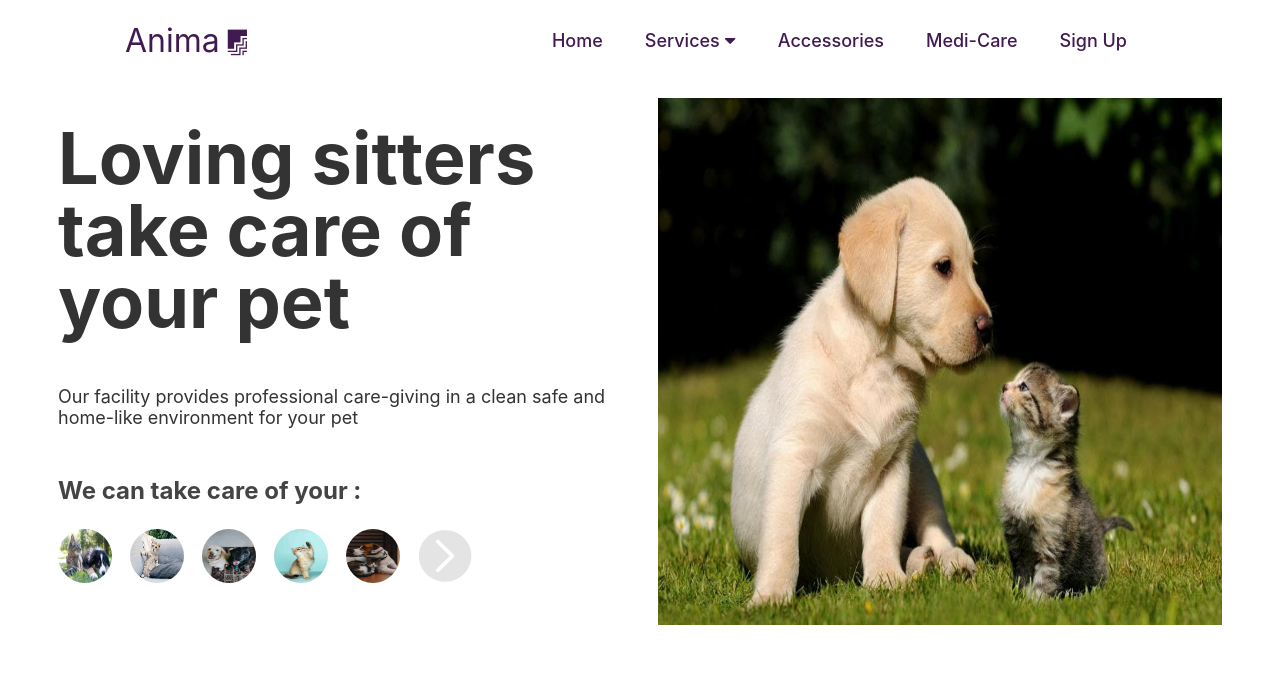
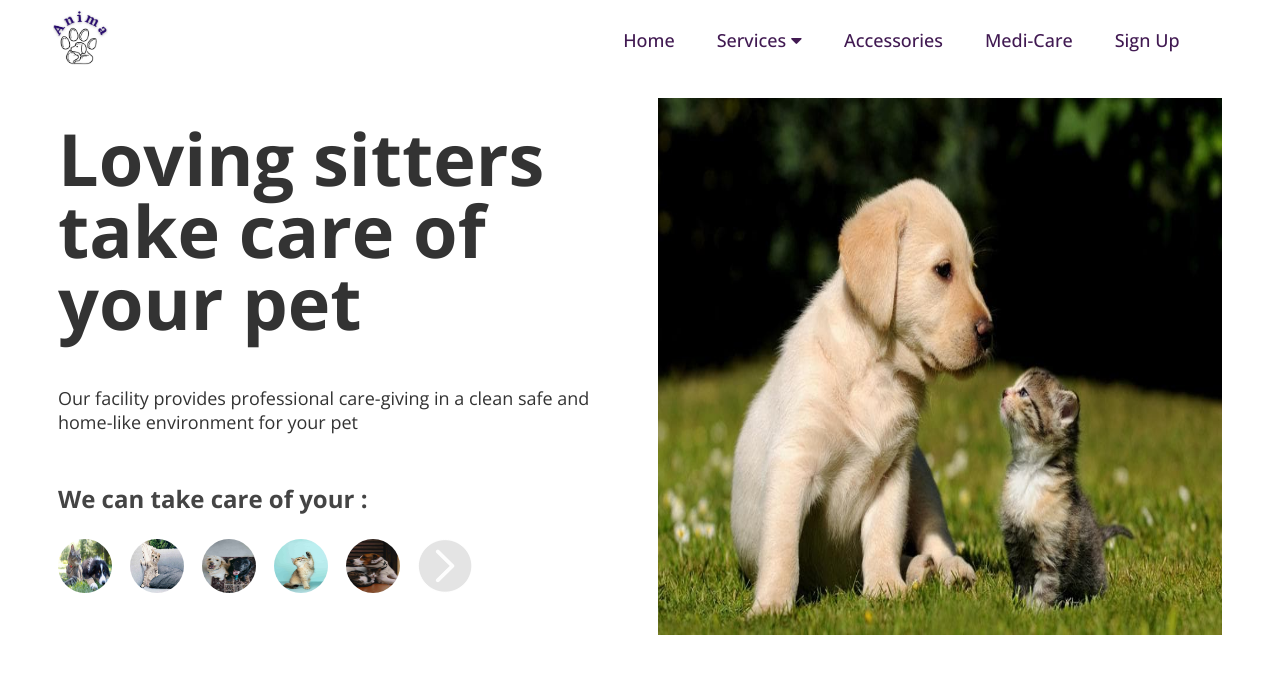
Before and after one commit to Devrangasamy/Anima, a React (Create React App) app in the folder client/: page / in a window 1280 px wide. Shown: the top 674 px of the page. Built offline with nearby package versions, Linux system fonts and the light colour scheme.

Commit message:
Addition

```diff
--- a/client/public/index.html
+++ b/client/public/index.html
@@ -10,10 +10,7 @@
       content="Web site created using create-react-app"
     />
     <link rel="apple-touch-icon" href="%PUBLIC_URL%/logo192.png" />
-    <!--
-      manifest.json provides metadata used when your web app is installed on a
-      user's mobile device or desktop. See https://developers.google.com/web/fundamentals/web-app-manifest/
-    -->
+
     <link rel="manifest" href="%PUBLIC_URL%/manifest.json" />
 
     <link
@@ -22,35 +19,25 @@
       integrity="sha384-B4dIYHKNBt8Bc12p+WXckhzcICo0wtJAoU8YZTY5qE0Id1GSseTk6S+L3BlXeVIU"
       crossorigin="anonymous"
     />
+
     <link rel="preconnect" href="https://fonts.googleapis.com" />
+    <link rel="preconnect" href="https://fonts.gstatic.com" crossorigin />
+    <link
+      href="https://fonts.googleapis.com/css2?family=Open+Sans:wght@300;400;500;600;700&display=swap"
+      rel="stylesheet"
+    />
+
+    <!-- <link rel="preconnect" href="https://fonts.googleapis.com" />
     <link rel="preconnect" href="https://fonts.gstatic.com" crossorigin />
     <link
       href="https://fonts.googleapis.com/css2?family=PT+Sans:ital,wght@0,400;0,700;1,400&family=Roboto:wght@400;500;700&display=swap"
       rel="stylesheet"
-    />
-    <!--
-      Notice the use of %PUBLIC_URL% in the tags above.
-      It will be replaced with the URL of the `public` folder during the build.
-      Only files inside the `public` folder can be referenced from the HTML.
+    /> -->
 
-      Unlike "/favicon.ico" or "favicon.ico", "%PUBLIC_URL%/favicon.ico" will
-      work correctly both with client-side routing and a non-root public URL.
-      Learn how to configure a non-root public URL by running `npm run build`.
-    -->
     <title>Anima</title>
   </head>
   <body>
     <noscript>You need to enable JavaScript to run this app.</noscript>
     <div id="root"></div>
-    <!--
-      This HTML file is a template.
-      If you open it directly in the browser, you will see an empty page.
-
-      You can add webfonts, meta tags, or analytics to this file.
-      The build step will place the bundled scripts into the <body> tag.
-
-      To begin the development, run `npm start` or `yarn start`.
-      To create a production bundle, use `npm run build` or `yarn build`.
-    -->
   </body>
 </html>
--- a/client/src/App.css
+++ b/client/src/App.css
@@ -2,4 +2,5 @@
   margin:0;
   padding:0;
   /* font-family: 'PT Sans', sans-serif; */
+  font-family: 'Open Sans', sans-serif;
 }
--- a/client/src/components/Doctor/Doctorbody.css
+++ b/client/src/components/Doctor/Doctorbody.css
@@ -1,66 +1,62 @@
-*{
+* {
   padding: 0;
   margin: 0;
   box-sizing: border-box;
 }
-.grid-2{
+.grid-2 {
   display: grid;
   grid-template-columns: 1fr 2fr;
 }
 
-.doctor-container{
+.doctor-container {
   display: grid;
   grid-template-columns: 1.5fr 1fr;
-    margin: 18px ;
+  margin: 18px;
   border-radius: 100px;
   cursor: pointer;
 
   /* background-color: red; */
-
-
 }
-.doctor-container:hover{
+.doctor-container:hover {
   transform: scale(1.01);
-    transition: 1.2s;
+  transition: 0.2s;
 }
 /* 2container*/
-.doctor-details-container{
-
+.doctor-details-container {
   padding: 18px 18px 0px;
   background-color: rgb(224, 230, 230);
-    border-radius: 15px 0px 0px 15px;
+  /* border-radius: 15px 0px 0px 15px; */
 }
 
-.personaldetails-container{
+.personaldetails-container {
   margin-top: 24px;
-
 }
-.personaldetails-container p{
+.personaldetails-container p {
   color: #2c003f;
 }
 
-.inside-personal{
-    margin:6px 0;
+.inside-personal {
+  padding: 4.5px 0;
 }
-.doctor-name{
+.doctor-name {
   color: #2c003f;
   font-size: 32px;
   font-weight: bold;
 }
 
-.doctor-speciailzation{
+.doctor-speciailzation {
   color: #2c003f;
 }
 
-.doctor-features{
+.doctor-features {
   font-size: 20px;
   color: #2c003f;
 }
-.doc-address p{
+.doc-address p {
   color: rgb(224, 230, 230);
   padding: 8px;
 }
-.doc-address{
+.doc-address {
   font-family: inherit;
   font-weight: normal;
   font-style: normal;
@@ -69,13 +65,15 @@
   /* border-radius: 50px; */
 }
 /*  2container*/
-.doctor-image-container{
+.doctor-image-container {
     width: 400px;
     height: auto;
     overflow: hidden;
     border-radius: 0px 15px 15px 0px;
 }
-    .doctor-image{
+.doctor-image {
+    /* width: 100%;
+    height: 100%; */
   width: 400px;
   height: 450px;
   overflow: hidden;
--- a/client/src/components/Doctor/Doctorbody.js
+++ b/client/src/components/Doctor/Doctorbody.js
@@ -20,12 +20,13 @@ export const Doctorbody = () => {
   // console.log(datalist);
 
   const lists = datalist.map((list) => (
-    <NavLink to={`${list.id}`} style={{textDecoration: "none"}} >
+    <NavLink to={`${list.id}`} style={{ textDecoration: "none" }}>
       <div key={list.id} className="doctor-container">
+        <div>
           <div className="doctor-details-container">
             <div className="personaldetails-container">
               <h1 className="doctor-name">{list.name}</h1>
-            <p className="doctor-speciailzation">{list.name}</p>
+              <p className="doctor-speciailzation">{list.specialization}</p>
             </div>
 
             <div className="personaldetails-container">
@@ -61,8 +62,9 @@ export const Doctorbody = () => {
                 </div>
               </div>
             </div>
+          </div>
 
-          <div className="personaldetails-container doc-address">
+          <div className="doc-address">
             <address className="doc-address">
               <div>
                 <p>{list.clinic_address}</p>
--- a/client/src/components/Navbar/Dropdown.css
+++ b/client/src/components/Navbar/Dropdown.css
@@ -5,15 +5,16 @@
   top: 70px;
   list-style: none;
   text-align: start;
+  border-radius: 100px;
 }
 
 .dropdown-menu li {
-  background: #1888ff;
+  background: #411a52;
   cursor: pointer;
 }
 
 .dropdown-menu li:hover {
-  /* background: #5cabff; */
+  background: #674875;
 }
 
 .dropdown-menu.clicked {
@@ -25,7 +26,7 @@
   height: 100%;
   width: 100%;
   text-decoration: none;
-  color: #411a52;
+  color: #fff;
   padding: 10px;
 }
 
--- a/client/src/components/Navbar/Navbar.css
+++ b/client/src/components/Navbar/Navbar.css
@@ -9,12 +9,14 @@
 }
 
 .navbar-logo {
-  color: #411a52;
   justify-self: start;
-  margin-left: 20px;
+  /* margin-left: 20px; */
   cursor: pointer;
-  text-decoration: none;
-  font-size: 2rem;
+}
+
+.navbar-logo img {
+  width: 55px;
+  height: 55px;
 }
 
 .fa-firstdraft {
@@ -28,7 +30,7 @@
   grid-gap: 10px;
   list-style: none;
   text-align: center;
-  width: 70vw;
+  width: 85vw;
   justify-content: end;
   margin-right: 2rem;
 }
--- a/client/src/components/Navbar/Navbar.js
+++ b/client/src/components/Navbar/Navbar.js
@@ -3,19 +3,26 @@ import { Link } from "react-router-dom";
 import "./Navbar.css";
 import Dropdown from "./Dropdown";
 import { useAuth } from "../../Utilis/Authentication";
-import Profile from "../Profiletemp/Profile";
+import logo from '../../Assets/Logo.png'
+// import Profile from "../Profiletemp/Profile";
 function Navbar() {
   const [click, setClick] = useState(false);
   const [dropdown, setDropdown] = useState(false);
   const auth = useAuth();
-  const [buttonPopup, setButtonPopup] = useState(false);
 
   const handleClick = () => setClick(!click);
   const closeMobileMenu = () => setClick(false);
 
+  const instyle= ({isActive})=>{
+    return ({
+      color:isActive?"#fff":"",
+      backgroundColor:isActive?"#411a52":"",
+    })
+  }
+
   const onMouseEnter = () => {
     if (window.innerWidth < 960) {
-      setDropdown(true);
+      setDropdown(false);
     } else {
       setDropdown(true);
     }
@@ -33,8 +40,8 @@ function Navbar() {
     <>
       <nav className="navbar">
         <Link to="/" className="navbar-logo" onClick={closeMobileMenu}>
-          Anima
-          <i className="fab fa-firstdraft" />
+          <img src={logo} alt="logo" />
+          {/* <i className="fab fa-firstdraft" /> */}
         </Link>
         <div className="menu-icon" onClick={handleClick}>
           <i className={click ? "fas fa-times" : "fas fa-bars"} />
@@ -42,12 +49,18 @@ function Navbar() {
 
         <ul className={click ? "nav-menu active" : "nav-menu"}>
           <li className="nav-item">
-            <Link to="/" className="nav-links" onClick={closeMobileMenu}>
+            <Link
+              // style={instyle}
+              to="/"
+              className="nav-links"
+              onClick={closeMobileMenu}
+            >
               Home
             </Link>
           </li>
 
           <li
+            // style={instyle}
             className="nav-item"
             onMouseEnter={onMouseEnter}
             onMouseLeave={onMouseLeave}
@@ -55,7 +68,7 @@ function Navbar() {
             <Link
               to="/services"
               className="nav-links"
-              onClick={closeMobileMenu}
+              // onClick={closeMobileMenu}
             >
               Services <i className="fas fa-caret-down" />
             </Link>
@@ -66,7 +79,7 @@ function Navbar() {
             <Link
               to="/accessories"
               className="nav-links"
-              onClick={closeMobileMenu}
+              // onClick={closeMobileMenu}
             >
               Accessories
             </Link>
@@ -81,8 +94,8 @@ function Navbar() {
               <Link
                 className="nav-links"
                 // onClick={closeMobileMenu}
-                onClick={() => setButtonPopup(true)}
-                to = "/profile"
+                // onClick={() => setButtonPopup(true)}
+                to="/profile"
               >
                 Profile
               </Link>
@@ -94,7 +107,7 @@ function Navbar() {
               <Link
                 to="/signup"
                 className="nav-links"
-                onClick={closeMobileMenu}
+                // onClick={closeMobileMenu}
               >
                 Sign Up
               </Link>
```
Also changed, not shown: client/src/Assets/Logo.png, 1 other file (tests, documents, lock files or other folders). Lines whose indentation alone changed are shown as unchanged.
